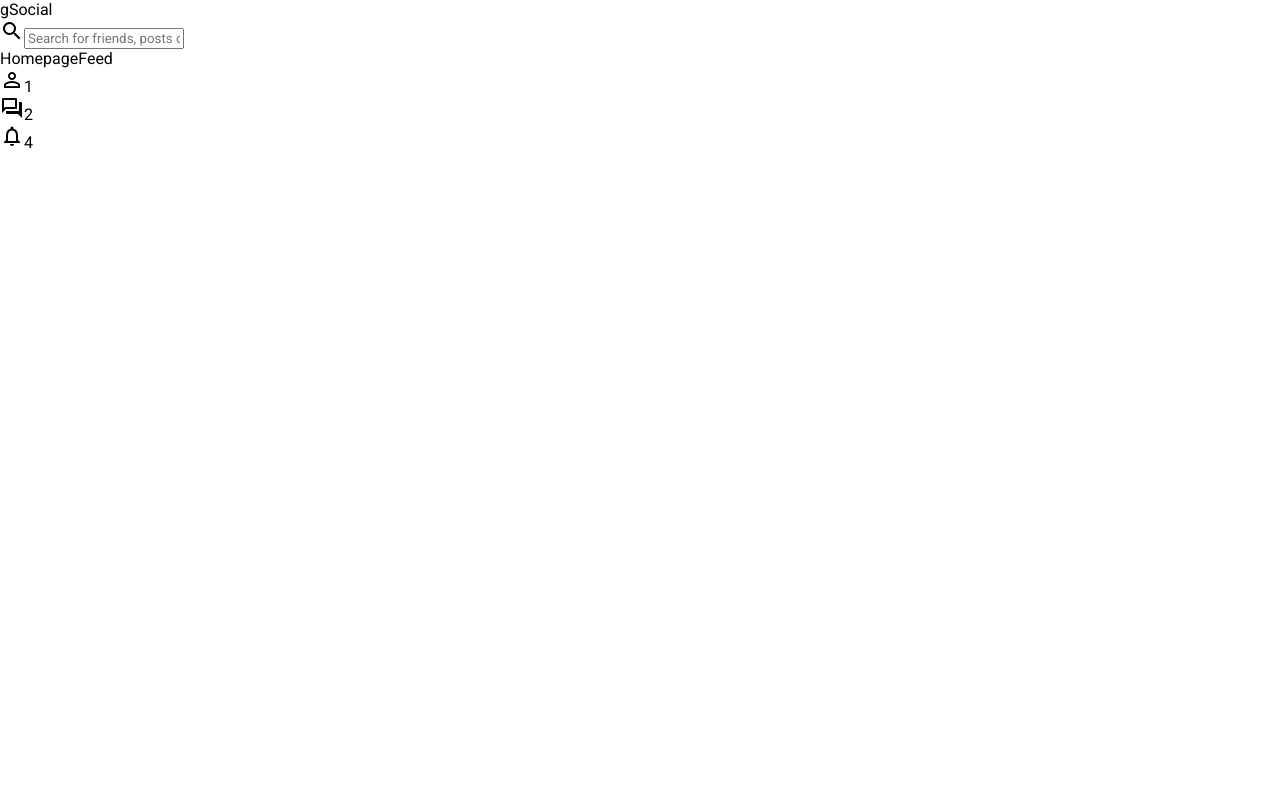
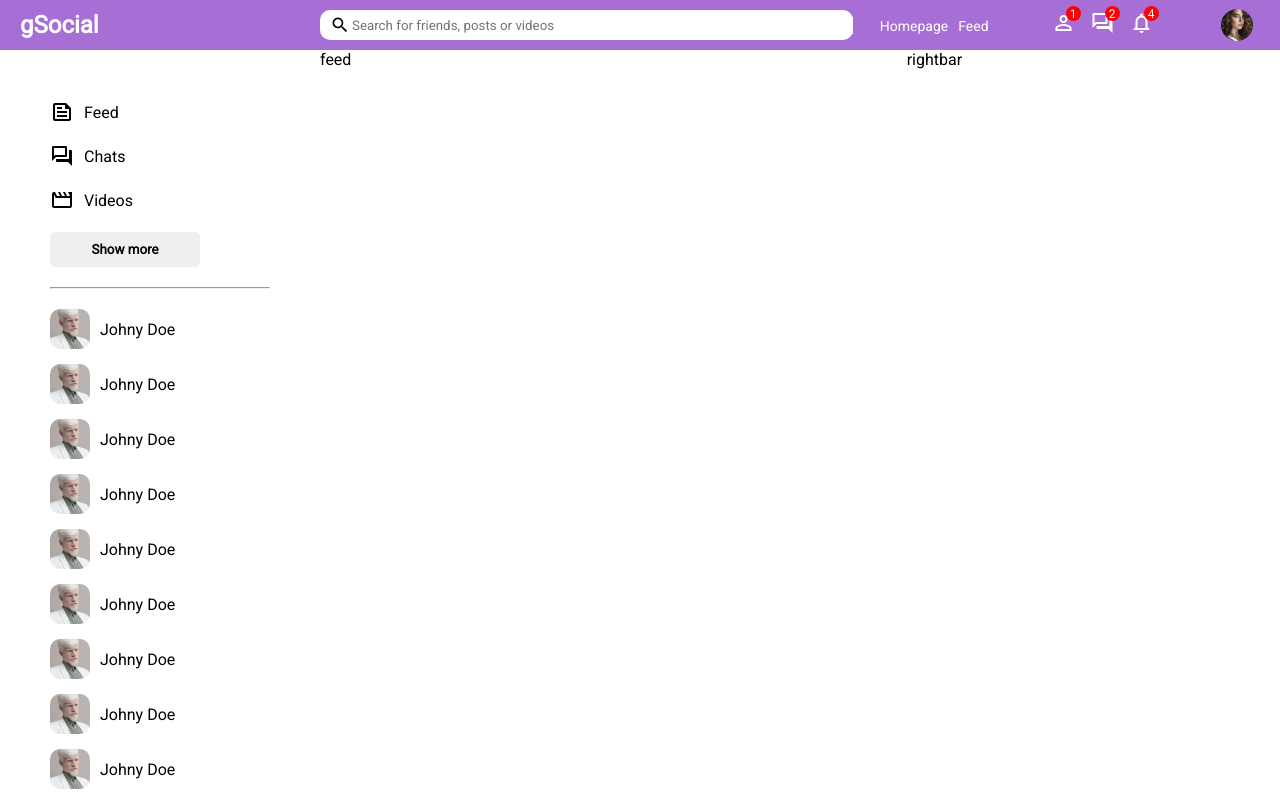
Before and after one commit to georgyshkliaryk/social-network-app, a React (Create React App) app in the folder client/: page / in a window 1280 px wide. Built offline with nearby package versions, Linux system fonts and the light colour scheme; the HTML template or start-up script is replaced by a standard one.

Commit message:
sidebar, feed, rightbar

```diff
--- /dev/null
+++ b/client/src/components/feed/Feed.jsx
@@ -0,0 +1,11 @@
+import "./Feed.scss";
+
+const Feed = () => {
+    return (
+        <div className="feed__container">
+            feed
+        </div>
+    );
+}
+
+export default Feed;
--- /dev/null
+++ b/client/src/components/feed/Feed.scss
@@ -0,0 +1,3 @@
+.feed__container {
+    flex: 5.5;
+}
--- /dev/null
+++ b/client/src/components/rightbar/Rightbar.jsx
@@ -0,0 +1,11 @@
+import "./Rightbar.scss";
+
+const Rightbar = () => {
+    return (
+        <div className="rightbar__container">
+            rightbar
+        </div>
+    );
+}
+
+export default Rightbar;
--- /dev/null
+++ b/client/src/components/rightbar/Rightbar.scss
@@ -0,0 +1,3 @@
+.rightbar__container {
+    flex: 3.5;
+}
--- /dev/null
+++ b/client/src/components/sidebar/Sidebar.jsx
@@ -0,0 +1,106 @@
+import "./Sidebar.scss";
+
+const Sidebar = () => {
+  return (
+    <div className="sidebar__container">
+      <div className="sidebar__wrapper">
+        <ul className="sidebar__list">
+          <li className="sidebar__item">
+            <span class="material-icons-outlined sidebar__icon">feed</span>
+            <span className="sidebar__item__text">Feed</span>
+          </li>
+          <li className="sidebar__item">
+            <span class="material-icons-outlined sidebar__icon">question_answer</span>
+            <span className="sidebar__item__text">Chats</span>
+          </li>
+          <li className="sidebar__item">
+            <span class="material-icons-outlined sidebar__icon">movie</span>
+            <span className="sidebar__item__text">Videos</span>
+          </li>
+        </ul>
+        <button className="sidebar__button">Show more</button>
+        <hr className="sidebar__hr"/>
+        <ul className="sidebar__friends">
+            <li className="sidebar__friend">
+                <img src="/assets/person/2.jpeg" alt="friend image" className="sidebar__friend__image" />
+                <span className="sidebar__friend__name">Johny Doe</span>
+            </li>
+            <li className="sidebar__friend">
+                <img src="/assets/person/2.jpeg" alt="friend image" className="sidebar__friend__image" />
+                <span className="sidebar__friend__name">Johny Doe</span>
+            </li>
+            <li className="sidebar__friend">
+                <img src="/assets/person/2.jpeg" alt="friend image" className="sidebar__friend__image" />
+                <span className="sidebar__friend__name">Johny Doe</span>
+            </li>
+            <li className="sidebar__friend">
+                <img src="/assets/person/2.jpeg" alt="friend image" className="sidebar__friend__image" />
+                <span className="sidebar__friend__name">Johny Doe</span>
+            </li>
+            <li className="sidebar__friend">
+                <img src="/assets/person/2.jpeg" alt="friend image" className="sidebar__friend__image" />
+                <span className="sidebar__friend__name">Johny Doe</span>
+            </li>
+            <li className="sidebar__friend">
+                <img src="/assets/person/2.jpeg" alt="friend image" className="sidebar__friend__image" />
+                <span className="sidebar__friend__name">Johny Doe</span>
+            </li>
+            <li className="sidebar__friend">
+                <img src="/assets/person/2.jpeg" alt="friend image" className="sidebar__friend__image" />
+                <span className="sidebar__friend__name">Johny Doe</span>
+            </li>
+            <li className="sidebar__friend">
+                <img src="/assets/person/2.jpeg" alt="friend image" className="sidebar__friend__image" />
+                <span className="sidebar__friend__name">Johny Doe</span>
+            </li>
+            <li className="sidebar__friend">
+                <img src="/assets/person/2.jpeg" alt="friend image" className="sidebar__friend__image" />
+                <span className="sidebar__friend__name">Johny Doe</span>
+            </li>
+            <li className="sidebar__friend">
+                <img src="/assets/person/2.jpeg" alt="friend image" className="sidebar__friend__image" />
+                <span className="sidebar__friend__name">Johny Doe</span>
+            </li>
+            <li className="sidebar__friend">
+                <img src="/assets/person/2.jpeg" alt="friend image" className="sidebar__friend__image" />
+                <span className="sidebar__friend__name">Johny Doe</span>
+            </li>
+            <li className="sidebar__friend">
+                <img src="/assets/person/2.jpeg" alt="friend image" className="sidebar__friend__image" />
+                <span className="sidebar__friend__name">Johny Doe</span>
+            </li><li className="sidebar__friend">
+                <img src="/assets/person/2.jpeg" alt="friend image" className="sidebar__friend__image" />
+                <span className="sidebar__friend__name">Johny Doe</span>
+            </li>
+            <li className="sidebar__friend">
+                <img src="/assets/person/2.jpeg" alt="friend image" className="sidebar__friend__image" />
+                <span className="sidebar__friend__name">Johny Doe</span>
+            </li><li className="sidebar__friend">
+                <img src="/assets/person/2.jpeg" alt="friend image" className="sidebar__friend__image" />
+                <span className="sidebar__friend__name">Johny Doe</span>
+            </li>
+            <li className="sidebar__friend">
+                <img src="/assets/person/2.jpeg" alt="friend image" className="sidebar__friend__image" />
+                <span className="sidebar__friend__name">Johny Doe</span>
+            </li><li className="sidebar__friend">
+                <img src="/assets/person/2.jpeg" alt="friend image" className="sidebar__friend__image" />
+                <span className="sidebar__friend__name">Johny Doe</span>
+            </li>
+            <li className="sidebar__friend">
+                <img src="/assets/person/2.jpeg" alt="friend image" className="sidebar__friend__image" />
+                <span className="sidebar__friend__name">Johny Doe</span>
+            </li><li className="sidebar__friend">
+                <img src="/assets/person/2.jpeg" alt="friend image" className="sidebar__friend__image" />
+                <span className="sidebar__friend__name">Johny Doe</span>
+            </li>
+            <li className="sidebar__friend">
+                <img src="/assets/person/2.jpeg" alt="friend image" className="sidebar__friend__image" />
+                <span className="sidebar__friend__name">Johny Doe</span>
+            </li>
+        </ul>
+      </div>
+    </div>
+  );
+};
+
+export default Sidebar;
--- /dev/null
+++ b/client/src/components/sidebar/Sidebar.scss
@@ -0,0 +1,69 @@
+.sidebar__container {
+  flex: 3;
+  height: calc(100vh - 50px);
+  overflow-y: scroll;
+}
+
+::-webkit-scrollbar {
+  width: 7px;
+}
+
+::-webkit-scrollbar-track {
+  background: #f1f1f1;
+}
+
+::-webkit-scrollbar-thumb {
+  background: rgb(211, 211, 211);
+}
+
+.sidebar__wrapper {
+  padding: 50px;
+}
+
+.sidebar__list {
+  padding: 0;
+  margin: 0;
+  list-style: none;
+}
+
+.sidebar__item {
+  display: flex;
+  align-items: center;
+  margin-bottom: 20px;
+}
+
+.sidebar__icon {
+  margin-right: 10px;
+}
+
+.sidebar__button {
+  width: 150px;
+  border: none;
+  padding: 10px;
+  border-radius: 5px;
+  font-weight: bold;
+}
+
+.sidebar__hr {
+  margin: 20px 0;
+}
+
+.sidebar__friends {
+  padding: 0;
+  margin: 0;
+  list-style: none;
+}
+
+.sidebar__friend {
+  display: flex;
+  align-items: center;
+  margin-bottom: 15px;
+}
+
+.sidebar__friend__image {
+  width: 40px;
+  height: 40px;
+  border-radius: 10px;
+  object-fit: cover;
+  margin-right: 10px;
+}
--- a/client/src/components/topbar/Topbar.jsx
+++ b/client/src/components/topbar/Topbar.jsx
@@ -4,15 +4,15 @@ const Topbar = () => {
   return (
     <div className="topbar__container">
       <div className="topbar__left">
-        <span className="logo">gSocial</span>
+        <span className="topbar__logo">gSocial</span>
       </div>
       <div className="topbar__center">
-        <div className="searchbar">
-          <span class="material-icons-outlined">search</span>
+        <div className="topbar__searchbar">
+          <span class="material-icons-outlined search__icon">search</span>
           <input
             type="text"
             placeholder="Search for friends, posts or videos"
-            className="search__input"
+            className="topbar__search__input"
           />
         </div>
       </div>
@@ -35,7 +35,7 @@ const Topbar = () => {
             <span className="topbar__item__icon__badge">4</span>
           </div>
         </div>
-        <img src="" alt="" className="topbar__image" />
+        <img src="/assets/person/8.jpeg" alt="avatar" className="topbar__image" />
       </div>
     </div>
   );
--- a/client/src/components/topbar/Topbar.scss
+++ b/client/src/components/topbar/Topbar.scss
@@ -0,0 +1,93 @@
+.topbar__container {
+  height: 50px;
+  width: 100%;
+  background-color: rgb(167, 110, 214);
+  display: flex;
+  align-items: center;
+  position: sticky;
+  top: 0;
+}
+
+.topbar__left {
+  flex: 3;
+}
+
+.topbar__center {
+  flex: 5;
+}
+
+.topbar__right {
+  flex: 4;
+  display: flex;
+  align-items: center;
+  justify-content: space-around;
+  color: white;
+}
+
+.topbar__link {
+  margin-right: 10px;
+  font-size: 14px;
+  cursor: pointer;
+}
+
+.topbar__icons {
+  display: flex;
+}
+
+.topbar__icon__item {
+  margin-right: 15px;
+  cursor: pointer;
+  position: relative;
+}
+
+.topbar__item__icon__badge {
+    width: 15px;
+    height: 15px;
+    background-color: red;
+    border-radius: 50%;
+    color: white;
+    position: absolute;
+    top: -5px;
+    right: -5px;
+    display: flex;
+    align-items: center;
+    justify-content: center;
+    font-size: 12px;
+}
+
+.topbar__image {
+  width: 32px;
+  height: 32px;
+  border-radius: 50%;
+  object-fit: cover;
+  cursor: pointer;
+}
+
+.topbar__logo {
+  font-size: 24px;
+  margin-left: 20px;
+  font-weight: bold;
+  color: white;
+  cursor: pointer;
+}
+
+.topbar__searchbar {
+  width: 100%;
+  height: 30px;
+  background-color: white;
+  border-radius: 10px;
+  display: flex;
+  align-items: center;
+
+  .search__icon {
+    font-size: 20px;
+    margin-left: 10px;
+  }
+}
+.topbar__search__input {
+  border: none;
+  width: 100%;
+}
+.topbar__search__input:focus {
+  outline: none;
+}
--- a/client/src/pages/home/Home.jsx
+++ b/client/src/pages/home/Home.jsx
@@ -1,11 +1,19 @@
+import Feed from "../../components/feed/Feed";
+import Rightbar from "../../components/rightbar/Rightbar";
+import Sidebar from "../../components/sidebar/Sidebar";
 import Topbar from "../../components/topbar/Topbar";
 import "./Home.scss";
 
 const Home = () => {
   return (
-    <div>
+    <>
       <Topbar />
-    </div>
+      <div className="home__container">
+        <Sidebar />
+        <Feed />
+        <Rightbar />
+      </div>
+    </>
   );
 };
 
--- a/client/src/pages/home/Home.scss
+++ b/client/src/pages/home/Home.scss
@@ -1,3 +1,4 @@
-.settings {
-    color: red
+.home__container {
+    display: flex;
+    width: 100%;
 }
```
